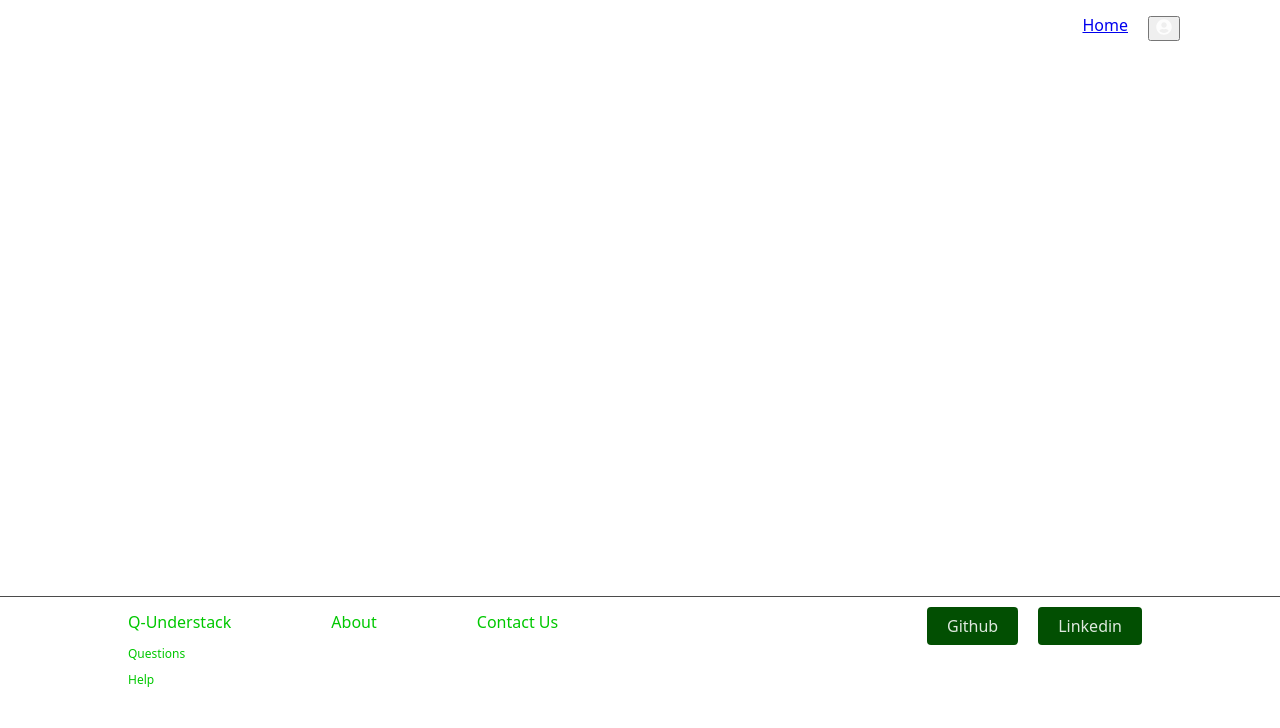
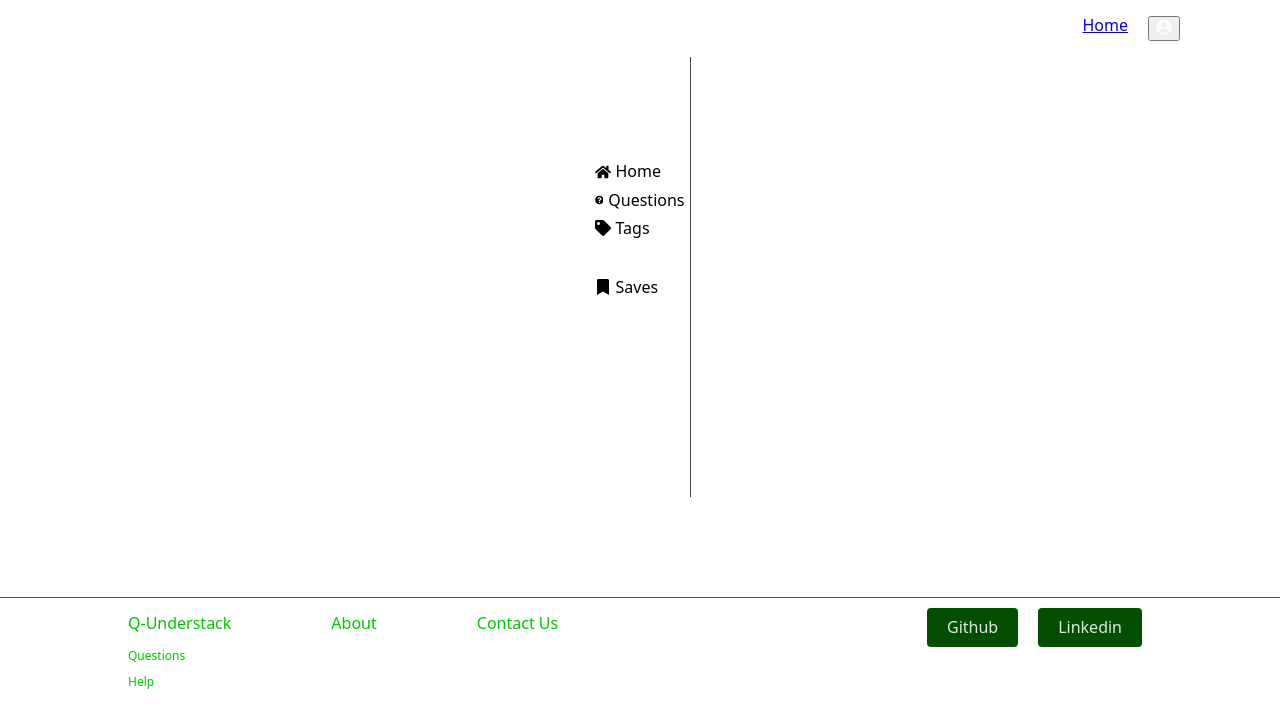
Before and after one commit to Sohna-AI/q-understack, a React (Vite) app in the folder react-vite/: page / in a window 1280 px wide. Shown: the top 728 px of the page. Built offline with nearby package versions, Linux system fonts and the light colour scheme; no server answers.

Commit message:
created Sidebar component

```diff
--- a/react-vite/src/components/QuestionListPage/QuestionListPage.css
+++ b/react-vite/src/components/QuestionListPage/QuestionListPage.css
@@ -1,6 +1,6 @@
 #question-card__container {
     width: var(--group-card-width);
-    margin: 0 auto;
+    /* margin: 0 auto; */
 }
 
 #question-list__header {
--- /dev/null
+++ b/react-vite/src/components/Sidebar/Sidebar.css
@@ -0,0 +1,32 @@
+#sidebar {
+    border-right: 1px solid var(--border-color);
+    padding-top: 100px;
+    width: 100px;
+}
+
+#sidebar #sidebar__main-links {
+    display: flex;
+    flex-direction: column;
+    /* gap: 10px; */
+    margin-bottom: 30px;
+}
+
+#sidebar__main-links>div,
+#sidebar__sub-links>div {
+    border-top-left-radius: .25rem;
+    border-bottom-left-radius: .25rem;
+    display: flex;
+    align-items: center;
+    padding: 5px;
+    gap: 5px;
+}
+
+#sidebar__main-links>div:hover,
+#sidebar__sub-links>div:hover {
+    background-color: rgb(75, 75, 75);
+}
+
+#sidebar__main-links,
+#sidebar__sub-links {
+    cursor: pointer;
+}
--- a/react-vite/src/components/Sidebar/Siderbar.jsx
+++ b/react-vite/src/components/Sidebar/Siderbar.jsx
@@ -1,3 +1,17 @@
+import { FaBookmark, FaHome, FaQuestionCircle, FaSave, FaTag, } from 'react-icons/fa';
+import './Sidebar.css';
+
 export default function Sidebar() {
-    return null;
+    return (
+        <div id='sidebar'>
+            <div id='sidebar__main-links'>
+                <div><FaHome style={{ fontSize: 16 }} />Home</div>
+                <div><FaQuestionCircle style={{ fontSize: 16 }} />Questions</div>
+                <div><FaTag style={{ fontSize: 16 }} /> Tags</div>
+            </div>
+            <div id='sidebar__sub-links'>
+                <div><FaBookmark style={{ fontSize: 16 }} /> Saves</div>
+            </div>
+        </div>
+    )
 }
--- a/react-vite/src/context/Modal.css
+++ b/react-vite/src/context/Modal.css
@@ -1,3 +1,4 @@
+/* TODO Fix modal css */
 #modal {
     position: fixed;
     top: 0;
@@ -20,5 +21,5 @@
 
 #modal-content {
     position: absolute;
-  background-color:white;
+    background-color: white;
 }
--- a/react-vite/src/index.css
+++ b/react-vite/src/index.css
@@ -20,12 +20,11 @@
 
 /** Keeps Footer at bottom of page regardless of content
 **  without adding unnecessary height */
-#main_container {
-    min-height: calc(100vh - 320px);
-}
-
 #main__container {
     display: flex;
+    justify-content: center;
+    min-height: calc(100vh - 360px);
+    width: var(--group-card-width) + 200px;
 }
 
 @media (prefers-color-scheme: light) {
--- a/react-vite/src/router/Layout.jsx
+++ b/react-vite/src/router/Layout.jsx
@@ -17,14 +17,14 @@ export default function Layout() {
     return (
         <>
             <ModalProvider>
-                <div id="main_container">
-                    <Navigation />
-                    <div id="main__container">
-                        <Sidebar />
-                        {isLoaded && <Outlet />}
-                        <Modal />
-                    </div>
+                {/* <div id="main_container"> */}
+                <Navigation />
+                <div id="main__container">
+                    <Sidebar />
+                    {isLoaded && <Outlet />}
+                    <Modal />
                 </div>
+                {/* </div> */}
                 <Footer />
             </ModalProvider>
         </>
```
Lines whose indentation alone changed are shown as unchanged.
